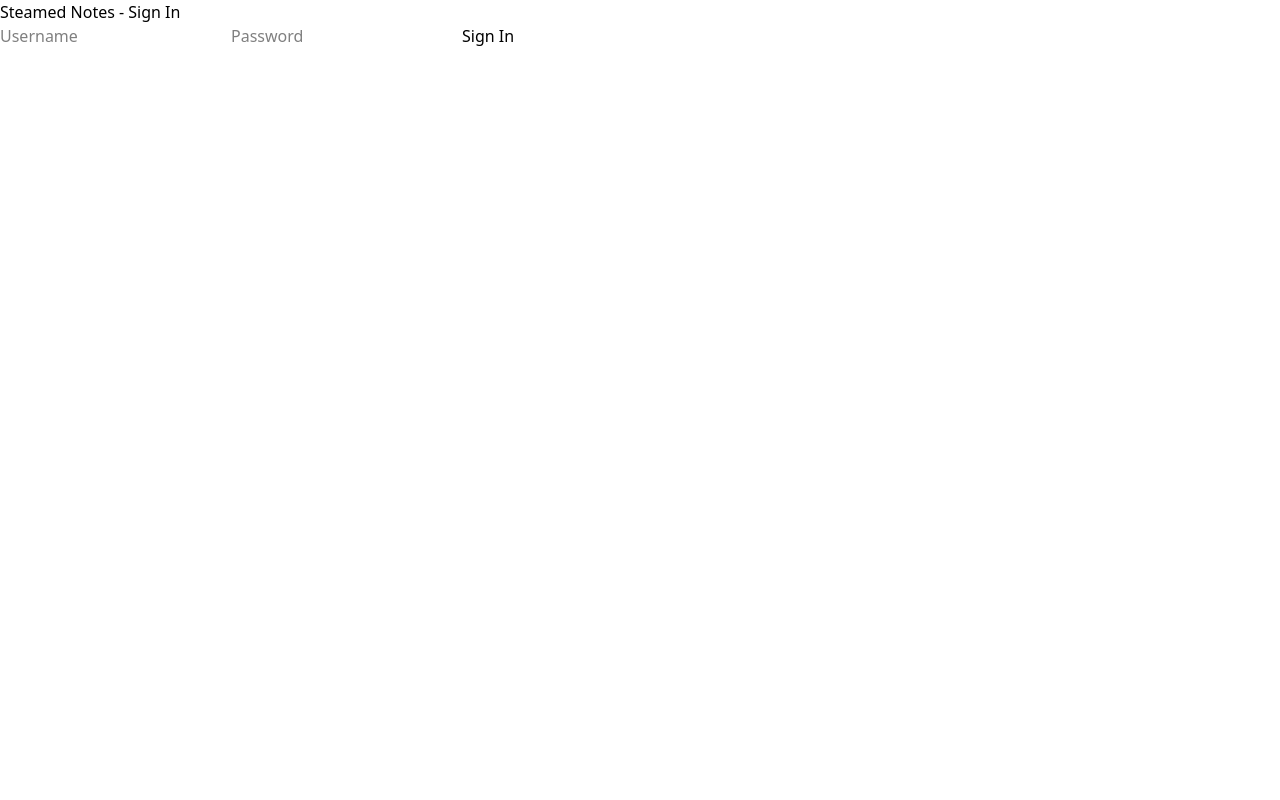
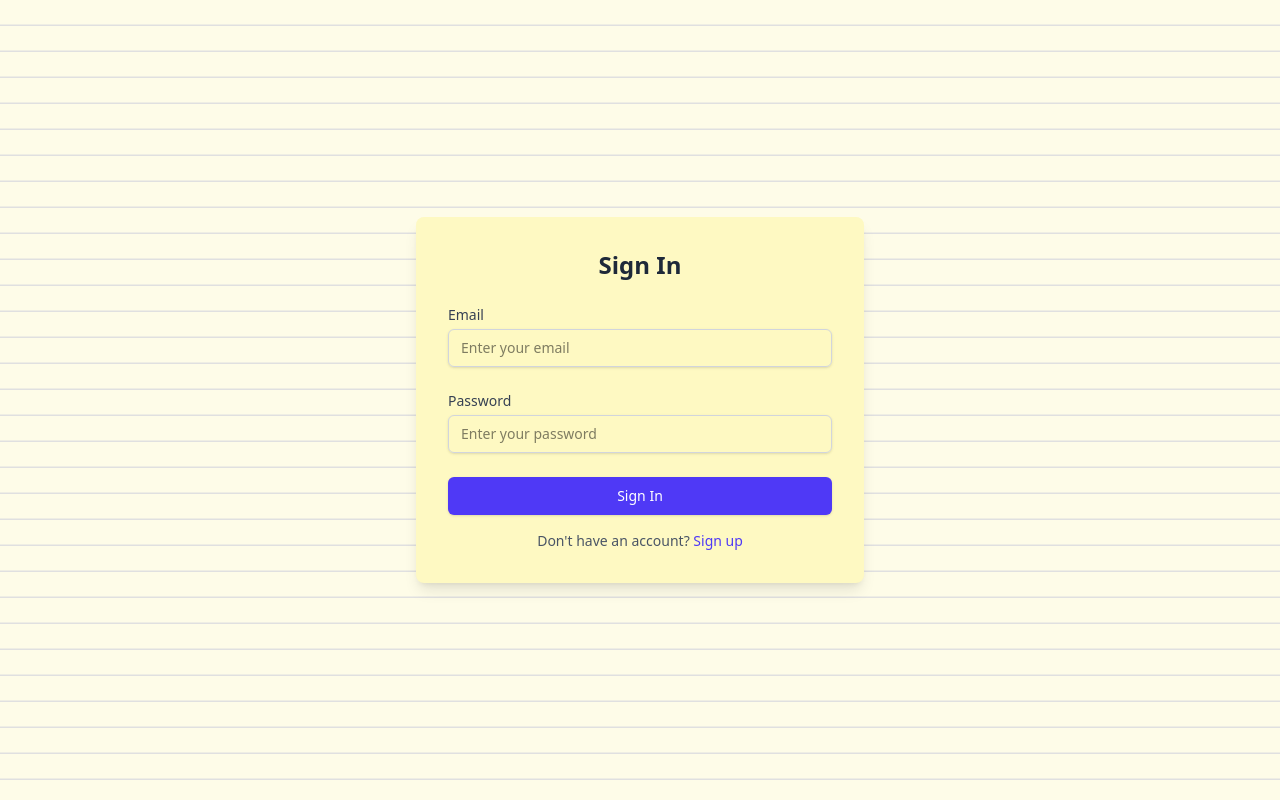
Before and after one commit to Saljooq/steamednotes, a React (Vite) app in the folder frontend/steamed-notes-frontend/: page /signin in a window 1280 px wide. Built offline with nearby package versions, Linux system fonts and the light colour scheme; no server answers.

Commit message:
Refactored sign in

```diff
--- a/frontend/steamed-notes-frontend/src/SignIn.tsx
+++ b/frontend/steamed-notes-frontend/src/SignIn.tsx
@@ -4,7 +4,7 @@ interface SignInProps {
   onSignIn: (user: string) => void;
 }
 
-export function SignIn({ onSignIn }: SignInProps) {
+function SignInOld({ onSignIn }: SignInProps) {
   const [username, setUsername] = useState("");
   const [password, setPassword] = useState("");
   const apiUrl = window.location.origin;
@@ -43,3 +43,136 @@ export function SignIn({ onSignIn }: SignInProps) {
     </div>
   );
 }
+
+interface FormData {
+  email: string;
+  password: string;
+}
+
+export function SignIn({ onSignIn }: SignInProps) {
+  const [formData, setFormData] = useState<FormData>({
+    email: "",
+    password: "",
+  });
+  const [errors, setErrors] = useState<Partial<FormData>>({});
+  const [isSubmitting, setIsSubmitting] = useState(false);
+
+  const validateForm = (): Partial<FormData> => {
+    const newErrors: Partial<FormData> = {};
+    if (!formData.email.trim()) {
+      newErrors.email = "Email is required";
+    } else if (!/\S+@\S+\.\S+/.test(formData.email)) {
+      newErrors.email = "Email is invalid";
+    }
+    if (!formData.password) {
+      newErrors.password = "Password is required";
+    } else if (formData.password.length < 6) {
+      newErrors.password = "Password must be at least 6 characters";
+    }
+    return newErrors;
+  };
+
+  const handleSubmit = async (e: React.FormEvent) => {
+    e.preventDefault();
+    const validationErrors = validateForm();
+    setErrors(validationErrors);
+
+    if (Object.keys(validationErrors).length === 0) {
+      setIsSubmitting(true);
+      try {
+        const res = await fetch(`/api/signin`, {
+          method: "POST",
+          headers: { "Content-Type": "application/json" },
+          body: JSON.stringify({ email: formData.email, password: formData.password }),
+          credentials: "include",
+        });
+        if (res.ok) {
+          onSignIn(formData.email); // Pass username up
+        } else {
+          alert("Sign-in failed: " + (await res.text()));
+        }
+        console.log("Form submitted:", formData);
+        // Reset form after successful submission
+        setFormData({ email: "", password: "" });
+      } catch (error) {
+        setErrors({ email: "An error occurred during sign-in" });
+      } finally {
+        setIsSubmitting(false);
+      }
+    }
+  };
+
+  const handleChange = (e: React.ChangeEvent<HTMLInputElement>) => {
+    const { name, value } = e.target;
+    setFormData((prev) => ({ ...prev, [name]: value }));
+    setErrors((prev) => ({ ...prev, [name]: "" }));
+  };
+
+  return (
+    <div className="min-h-screen bg-yellow-50 bg-[repeating-linear-gradient(to_bottom,_transparent_0px,_transparent_24px,_#e0e0e0_25px,_#e0e0e0_26px)] flex items-center justify-center p-4">
+      <div className="bg-yellow-100 p-8 rounded-lg shadow-lg w-full max-w-md">
+        <h2 className="text-2xl font-bold text-center text-gray-800 mb-6">
+          Sign In
+        </h2>
+        <form onSubmit={handleSubmit} className="space-y-6">
+          <div>
+            <label
+              htmlFor="email"
+              className="block text-sm font-medium text-gray-700"
+            >
+              Email
+            </label>
+            <input
+              type="email"
+              id="email"
+              name="email"
+              value={formData.email}
+              onChange={handleChange}
+              className="mt-1 block w-full px-3 py-2 border border-gray-300 rounded-md shadow-sm focus:outline-none focus:ring-indigo-500 focus:border-indigo-500 sm:text-sm"
+              placeholder="Enter your email"
+            />
+            {errors.email && (
+              <p className="mt-1 text-sm text-red-600">{errors.email}</p>
+            )}
+          </div>
+          <div>
+            <label
+              htmlFor="password"
+              className="block text-sm font-medium text-gray-700"
+            >
+              Password
+            </label>
+            <input
+              type="password"
+              id="password"
+              name="password"
+              value={formData.password}
+              onChange={handleChange}
+              className="mt-1 block w-full px-3 py-2 border border-gray-300 rounded-md shadow-sm focus:outline-none focus:ring-indigo-500 focus:border-indigo-500 sm:text-sm"
+              placeholder="Enter your password"
+            />
+            {errors.password && (
+              <p className="mt-1 text-sm text-red-600">{errors.password}</p>
+            )}
+          </div>
+          <button
+            type="submit"
+            disabled={isSubmitting}
+            className="w-full flex justify-center py-2 px-4 border border-transparent rounded-md shadow-sm text-sm font-medium text-white bg-indigo-600 hover:bg-indigo-700 focus:outline-none focus:ring-2 focus:ring-offset-2 focus:ring-indigo-500 disabled:opacity-50"
+          >
+            {isSubmitting ? "Signing In..." : "Sign In"}
+          </button>
+        </form>
+        <p className="mt-4 text-center text-sm text-gray-600">
+          Don't have an account?{" "}
+          <a
+            href="/signup"
+            className="font-medium text-indigo-600 hover:text-indigo-500"
+          >
+            Sign up
+          </a>
+        </p>
+      </div>
+    </div>
+  );
+};
```
Lines whose indentation alone changed are shown as unchanged.
